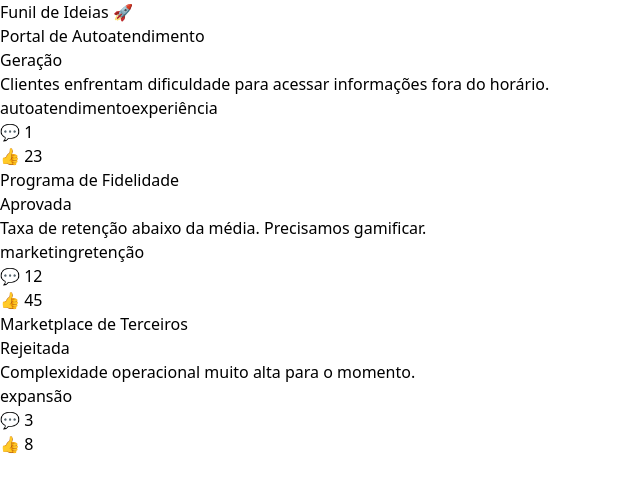
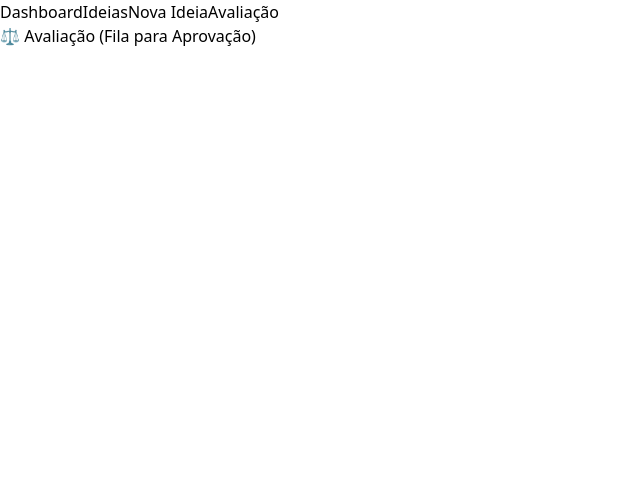
Before and after one commit to victoremanuelfont/plataforma-tecweb, a React (Vite) app in the folder funil-de-ideias/: page /avaliacao in a window 1280 px wide. Shown: the top 492 px of the page, without its empty margins (0-640 px from the left). Built offline with nearby package versions, Linux system fonts and the light colour scheme.

Commit message:
feat: Configurar roteamento da aplicação e páginas temporárias

```diff
--- a/funil-de-ideias/package.json
+++ b/funil-de-ideias/package.json
@@ -11,7 +11,8 @@
   },
   "dependencies": {
     "react": "^19.2.0",
-    "react-dom": "^19.2.0"
+    "react-dom": "^19.2.0",
+    "react-router-dom": "^7.9.6"
   },
   "devDependencies": {
     "@eslint/js": "^9.39.1",
--- a/funil-de-ideias/src/App.jsx
+++ b/funil-de-ideias/src/App.jsx
@@ -1,52 +1,32 @@
-// 1. A IMPORTAÇÃO
-// Aqui dizemos: "React, vá na pasta components, pegue o arquivo IdeiaCard e traga pra cá"
-import { IdeiaCard } from "./components/IdeiaCard";
+import { BrowserRouter, Routes, Route, Link } from 'react-router-dom';
+
+// Importando as páginas que acabamos de criar
+import { Dashboard } from './pages/Dashboard';
+import { Ideias } from './pages/Ideias';
+import { NovaIdeia } from './pages/NovaIdeia';
+import { Avaliacao } from './pages/Avaliacao';
 
 function App() {
   return (
-    <div className="min-h-screen bg-gray-50 p-10">
+    <BrowserRouter>
+      {/* MENU TEMPORÁRIO (Só para testarmos a navegação) */}
+      <nav className="bg-gray-800 text-white p-4 flex gap-4">
+        <Link to="/" className="hover:text-blue-300">Dashboard</Link>
+        <Link to="/ideias" className="hover:text-blue-300">Ideias</Link>
+        <Link to="/ideias/nova" className="hover:text-blue-300">Nova Ideia</Link>
+        <Link to="/avaliacao" className="hover:text-blue-300">Avaliação</Link>
+      </nav>
 
-      <h1 className="text-3xl font-bold text-gray-800 mb-8 text-center">
-        Funil de Ideias 🚀
-      </h1>
-
-      {/* Grid para organizar os cards */}
-      <div className="flex flex-wrap justify-center gap-6">
-
-        {/* 2. A UTILIZAÇÃO (Carimbada 1 - Geração) */}
-        {/* Aqui estamos "chutando" dados falsos para testar o visual (Mock) */}
-        <IdeiaCard
-          titulo="Portal de Autoatendimento"
-          status="Geração"
-          descricao="Clientes enfrentam dificuldade para acessar informações fora do horário."
-          tags={['autoatendimento', 'experiência']}
-          votos={23}
-          comentarios={1}
-        />
-
-        {/* 3. REUTILIZAÇÃO (Carimbada 2 - Aprovada) */}
-        {/* Perceba que mudamos o status para testar se fica verde */}
-        <IdeiaCard
-          titulo="Programa de Fidelidade"
-          status="Aprovada"
-          descricao="Taxa de retenção abaixo da média. Precisamos gamificar."
-          tags={['marketing', 'retenção']}
-          votos={45}
-          comentarios={12}
-        />
-
-         {/* 4. REUTILIZAÇÃO (Carimbada 3 - Rejeitada) */}
-         <IdeiaCard
-          titulo="Marketplace de Terceiros"
-          status="Rejeitada"
-          descricao="Complexidade operacional muito alta para o momento."
-          tags={['expansão']}
-          votos={8}
-          comentarios={3}
-        />
-
+      {/* AQUI ACONTECE A MÁGICA: O React troca o conteúdo da tela */}
+      <div className="min-h-screen bg-gray-50">
+        <Routes>
+          <Route path="/" element={<Dashboard />} />
+          <Route path="/ideias" element={<Ideias />} />
+          <Route path="/ideias/nova" element={<NovaIdeia />} />
+          <Route path="/avaliacao" element={<Avaliacao />} />
+        </Routes>
       </div>
-    </div>
+    </BrowserRouter>
   )
 }
 
--- /dev/null
+++ b/funil-de-ideias/src/pages/Avaliacao.jsx
@@ -0,0 +1,3 @@
+export function Avaliacao() {
+  return <div className="p-10 text-2xl font-bold">⚖️ Avaliação (Fila para Aprovação)</div>;
+}
--- /dev/null
+++ b/funil-de-ideias/src/pages/Dashboard.jsx
@@ -0,0 +1,3 @@
+export function Dashboard() {
+  return <div className="p-10 text-2xl font-bold">🏠 Dashboard (KPIs e Resumo)</div>;
+}
--- /dev/null
+++ b/funil-de-ideias/src/pages/Ideias.jsx
@@ -0,0 +1,3 @@
+export function Ideias() {
+  return <div className="p-10 text-2xl font-bold">💡 Lista de Ideias (Kanban)</div>;
+}
--- /dev/null
+++ b/funil-de-ideias/src/pages/NovaIdeia.jsx
@@ -0,0 +1,3 @@
+export function NovaIdeia() {
+  return <div className="p-10 text-2xl font-bold">✨ Nova Ideia (Formulário)</div>;
+}
```
Also changed, not shown: 1 other file (tests, documents, lock files or other folders).
